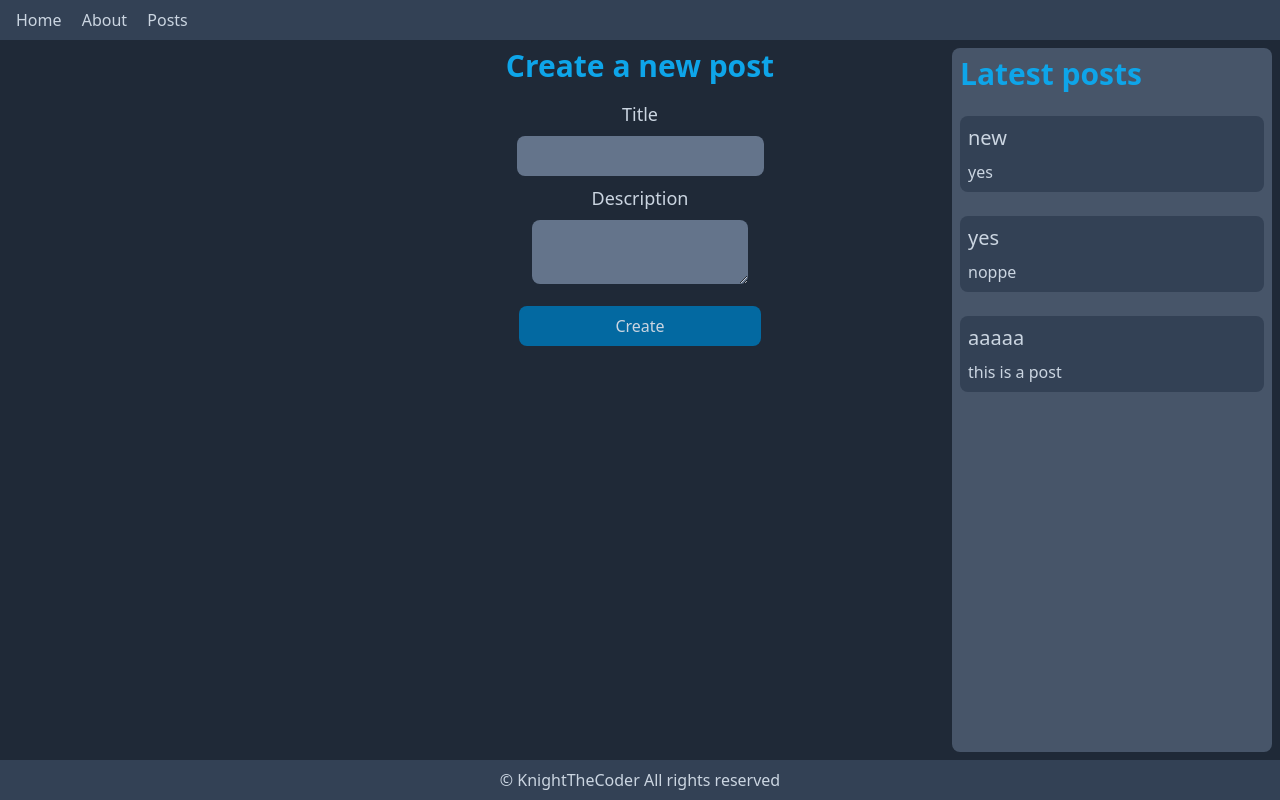
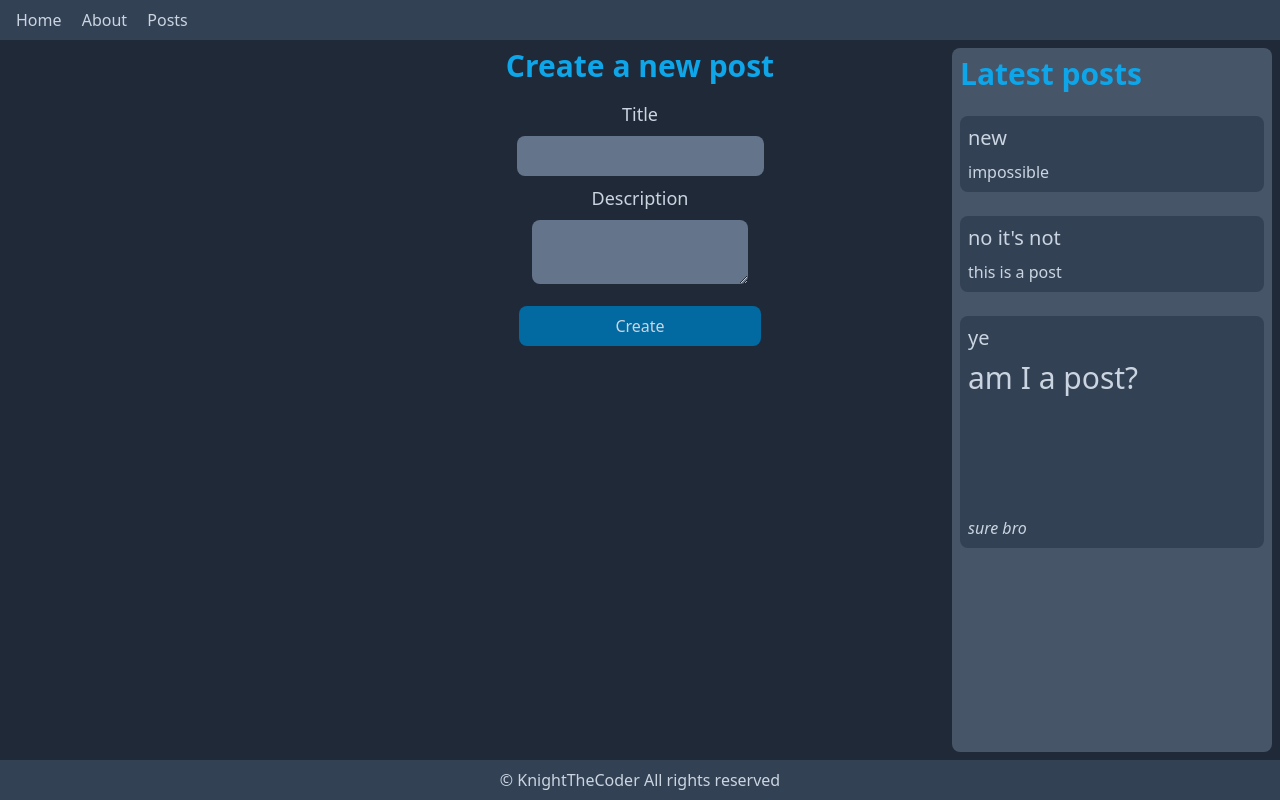
Before and after one commit to KnightTheCoder/Svelte-Kit-Test, a SvelteKit app: page /posts in a window 1280 px wide. Built offline with nearby package versions, Linux system fonts and the light colour scheme; data requests are answered from the project's data file.

Commit message:
html added

```diff
--- a/db.json
+++ b/db.json
@@ -1,19 +1,19 @@
 {
   "posts": [
     {
-      "id": 1,
       "title": "new",
-      "description": "yes"
+      "description": "impossible",
+      "id": 1
     },
     {
-      "id": 2,
-      "title": "yes",
-      "description": "noppe"
+      "title": "no it's not",
+      "description": "this is a post\r\n",
+      "id": 3
     },
     {
-      "id": 3,
-      "title": "aaaaa",
-      "description": "this is a post\r\n"
+      "title": "ye",
+      "description": "<h1 class=\"text-3xl\">\r\n  am I a post?\r\n</h1>\r\n<br>\r\n<br>\r\n<br>\r\n<br>\r\n<br>\r\n<em>sure bro</em>",
+      "id": 4
     }
   ]
 }
--- a/src/routes/posts/+layout.svelte
+++ b/src/routes/posts/+layout.svelte
@@ -14,7 +14,7 @@
     <RouterLink to="/posts/{post.id}">
       <div class="p-2 rounded-lg bg-slate-700 overflow-x-hidden" transition:fly>
         <h2 class="text-xl mb-2">{post.title}</h2>
-        <p>{post.description}</p>
+        <p>{@html post.description}</p>
       </div>
     </RouterLink>
   {:else}
```
